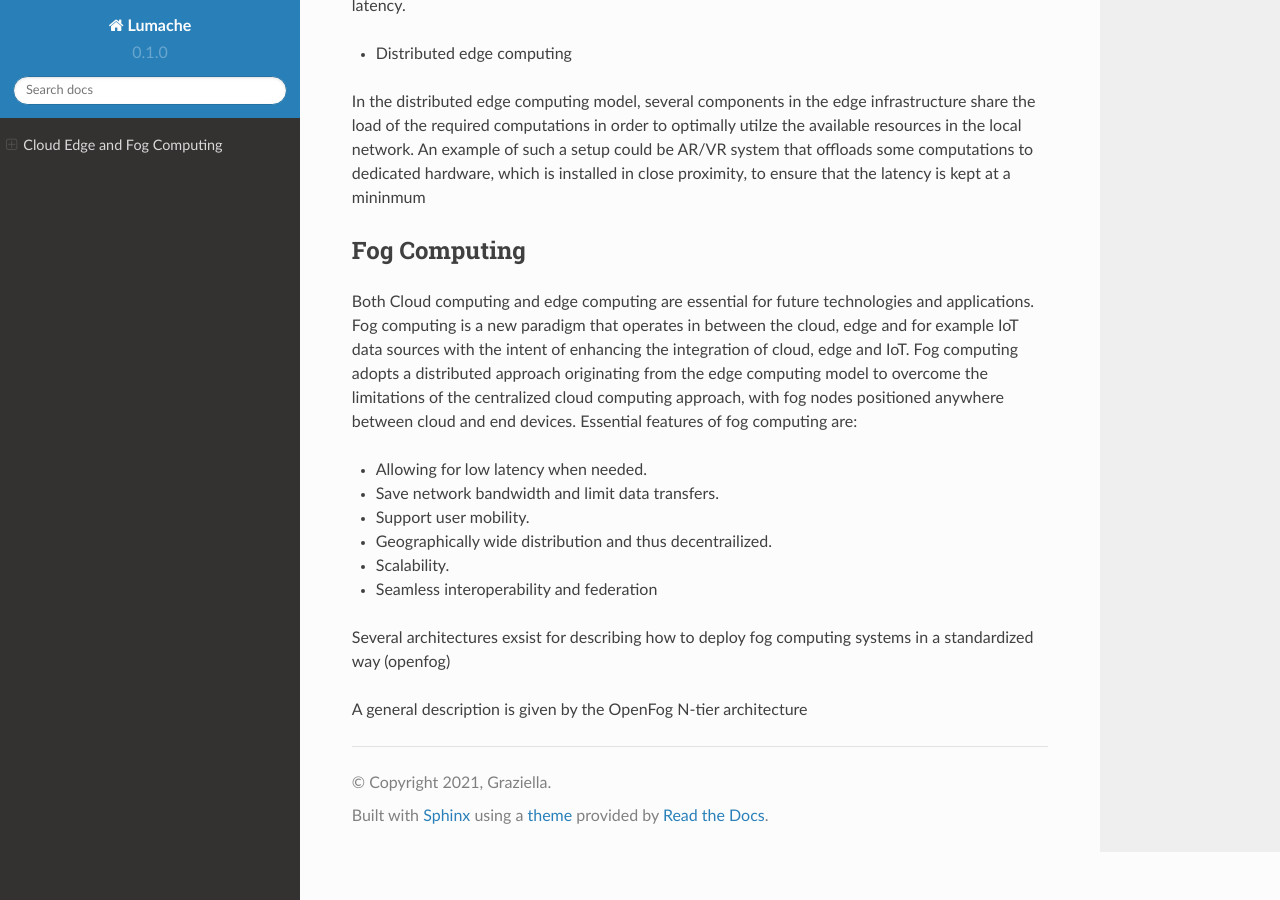
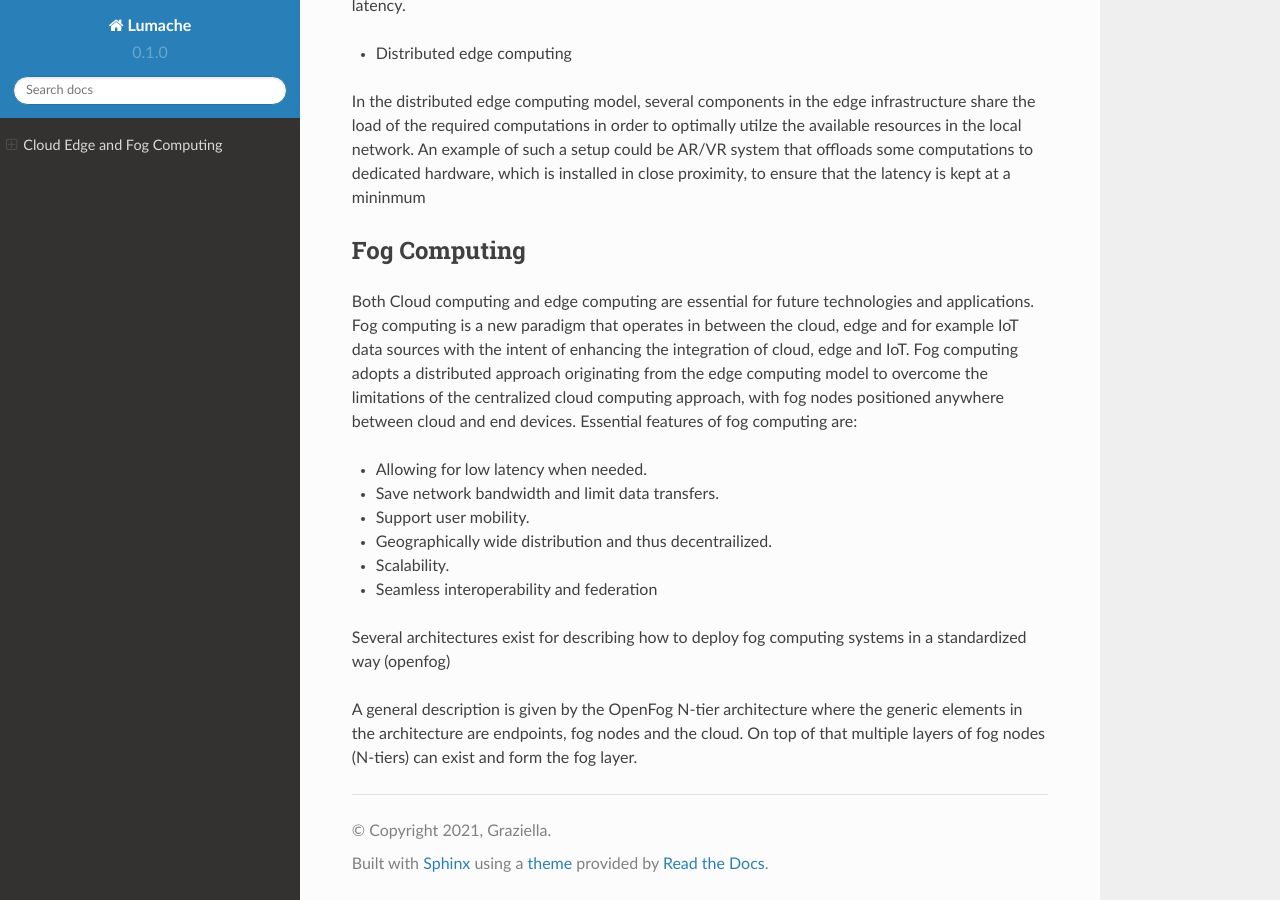
Before and after one commit to WillemRaes/CloudEdgeFog, a Sphinx documentation site: the page built from docs/source/index.rst, in a window 1280 px wide and 900 px high, scrolled down 1766 px. Built offline with Sphinx 7.4.7 and the Read the Docs theme 2.0.0, drawn with Linux system fonts in a browser that asks for light colours.

Commit message:
added fog

```diff
--- a/docs/source/index.rst
+++ b/docs/source/index.rst
@@ -71,6 +71,7 @@ with fog nodes positioned anywhere between cloud and end devices. Essential feat
 
 - Seamless interoperability and federation
 
-Several architectures exsist for describing how to deploy fog computing systems in a standardized way (openfog)
+Several architectures exist for describing how to deploy fog computing systems in a standardized way (openfog)
 
-A general description is given by the OpenFog N-tier architecture
+A general description is given by the OpenFog N-tier architecture where the generic elements in the architecture are endpoints, fog nodes and the cloud.
+On top of that multiple layers of fog nodes (N-tiers) can exist and form the fog layer.
```
